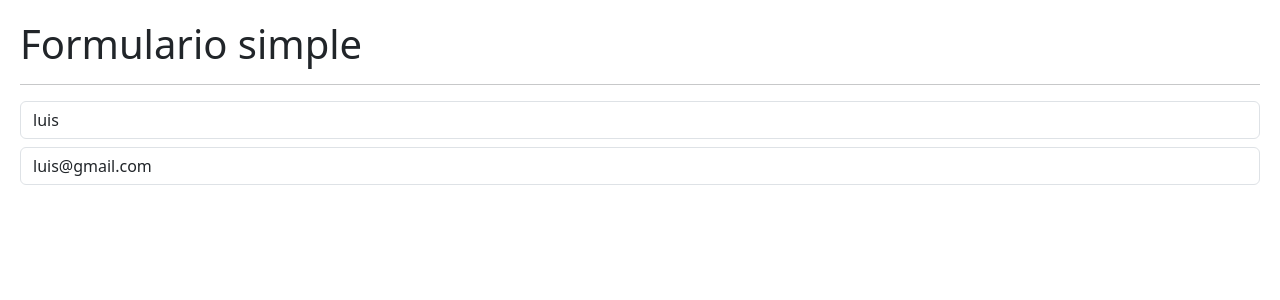
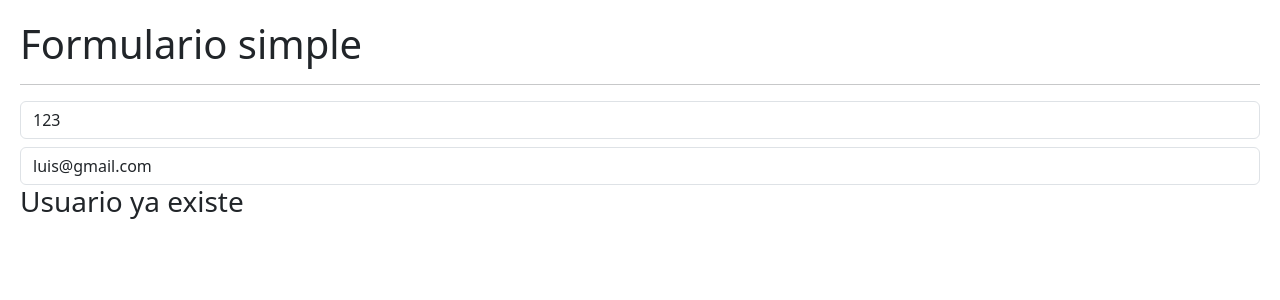
Before and after one commit to LuisVasquez23/curso-react, a React (Vite) app in the folder 05-hook-app/: page / in a window 1280 px wide. Shown: the top 300 px of the page. Built offline with nearby package versions, Linux system fonts and the light colour scheme.

Commit message:
useEffect unmount

```diff
--- /dev/null
+++ b/05-hook-app/src/01-useEffect/Message.jsx
@@ -0,0 +1,19 @@
+import { useEffect } from "react";
+
+const Message = () => {
+  useEffect(() => {
+    console.log("Componente montado");
+
+    return () => {
+      console.log("Componente desmontado");
+    };
+  }, []);
+
+  return (
+    <>
+      <h3>Usuario ya existe</h3>
+    </>
+  );
+};
+
+export default Message;
--- a/05-hook-app/src/01-useEffect/SimpleForm.jsx
+++ b/05-hook-app/src/01-useEffect/SimpleForm.jsx
@@ -1,8 +1,9 @@
 import { useEffect, useState } from "react";
+import Message from "./Message";
 
 const SimpleForm = () => {
   const [formState, setFormState] = useState({
-    username: "luis",
+    username: "123",
     email: "luis@gmail.com",
   });
 
@@ -43,6 +44,8 @@
         value={email}
         onChange={onInputChange}
       />
+
+      {username === "123" && <Message />}
     </>
   );
 };
```
